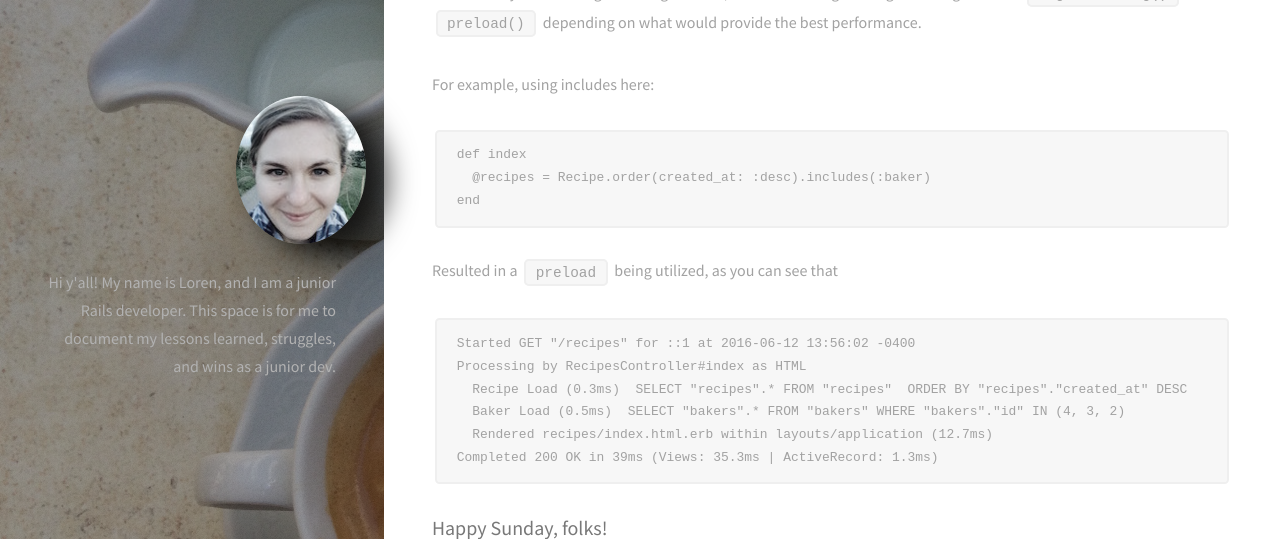
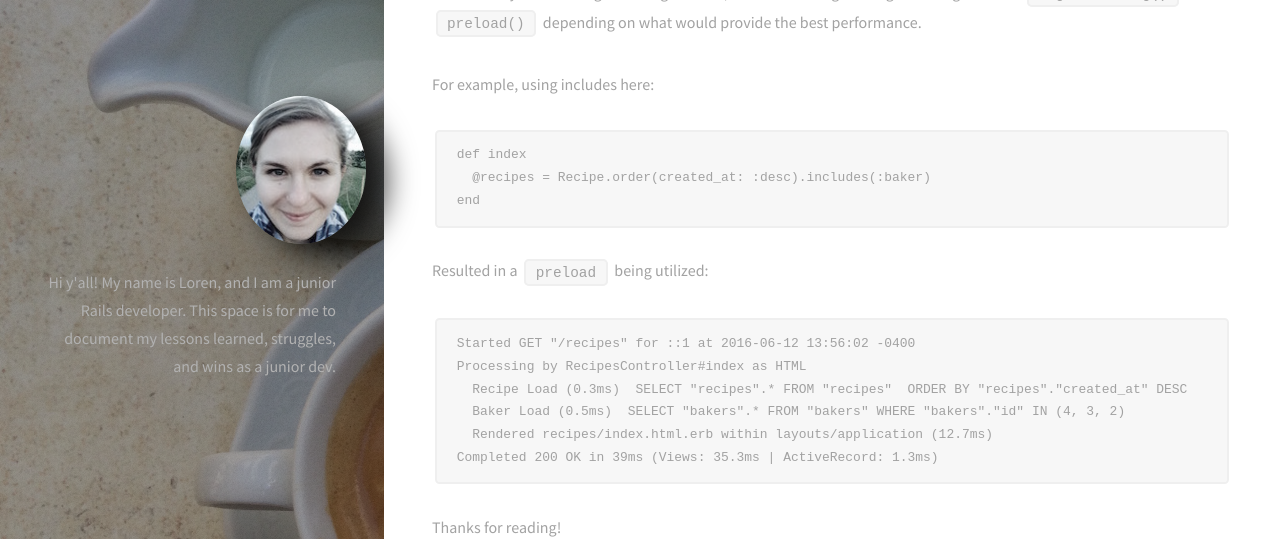
Before and after one commit to Locrawfish/Locrawfish.github.io, a Jekyll site: the page built from _posts/2016-06-12-eagerloading.md, in a window 1280 px wide and 900 px high, scrolled down 2900 px, cut to the strip 0-539 px from the top of the window. Built offline with Jekyll 4.4.1, drawn with Linux system fonts in a browser that asks for light colours.

Commit message:
Edit post

````diff
--- a/_posts/2016-06-12-eagerloading.md
+++ b/_posts/2016-06-12-eagerloading.md
@@ -99,7 +99,7 @@ def index
   @recipes = Recipe.order(created_at: :desc).includes(:baker)
 end
 ```
-Resulted in a `preload` being utilized, as you can see that
+Resulted in a `preload` being utilized:
 
 ```
 Started GET "/recipes" for ::1 at 2016-06-12 13:56:02 -0400
@@ -110,6 +110,7 @@ Processing by RecipesController#index as HTML
 Completed 200 OK in 39ms (Views: 35.3ms | ActiveRecord: 1.3ms)
 ```
 
+Thanks for reading!
 
 
 ### Happy Sunday, folks!
````
